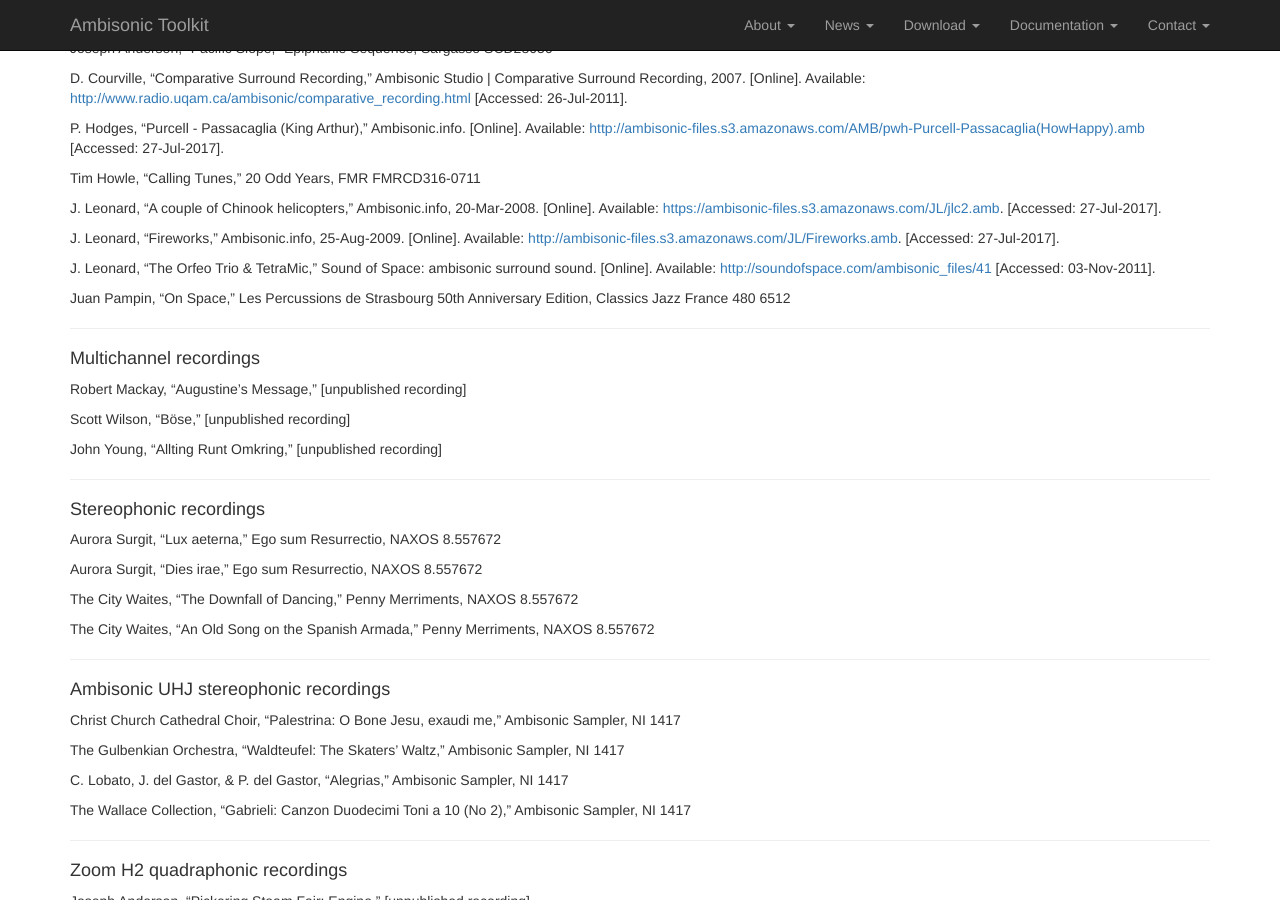
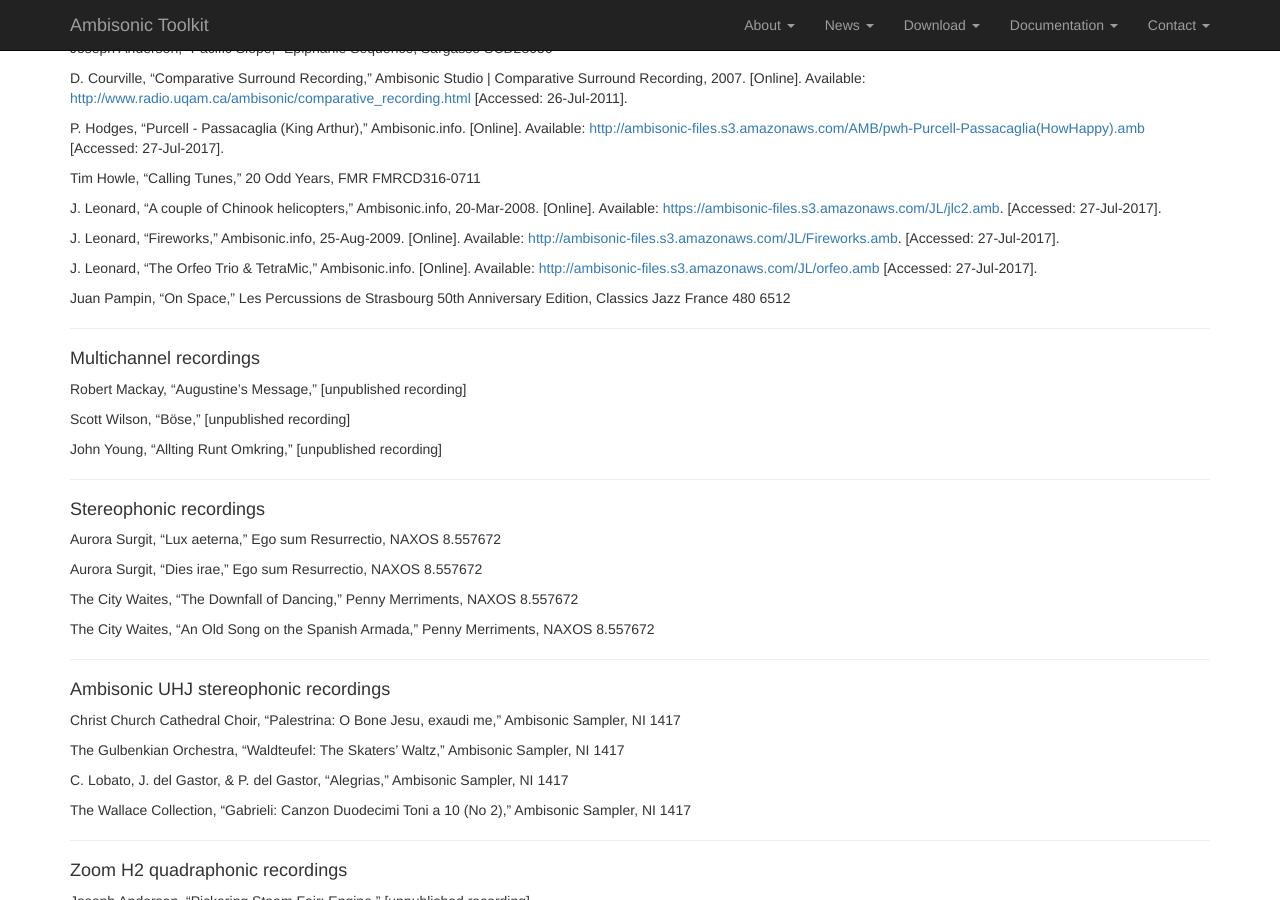
Before and after one commit to ambisonictoolkit/ambisonictoolkit.github.io, a Jekyll site: the page built from download/recordings.md, in a window 1280 px wide and 900 px high, scrolled down 1190 px. Built offline with Jekyll 4.4.1, drawn with Linux system fonts in a browser that asks for light colours; nearby versions of some CDN libraries.

Commit message:
Updating info on last file that has moved from Sound of Space

```diff
--- a/download/recordings.md
+++ b/download/recordings.md
@@ -90,9 +90,8 @@
 25-Aug-2009. [Online]. Available:
 [http://ambisonic-files.s3.amazonaws.com/JL/Fireworks.amb](http://ambisonic-files.s3.amazonaws.com/JL/Fireworks.amb). [Accessed: 27-Jul-2017].
 
-J. Leonard, "The Orfeo Trio & TetraMic," Sound of Space:
-ambisonic surround sound. [Online]. Available:
-[http://soundofspace.com/ambisonic_files/41](http://soundofspace.com/ambisonic_files/41) [Accessed: 03-Nov-2011].
+J. Leonard, "The Orfeo Trio & TetraMic," Ambisonic.info. [Online]. Available:
+[http://ambisonic-files.s3.amazonaws.com/JL/orfeo.amb](http://ambisonic-files.s3.amazonaws.com/JL/orfeo.amb) [Accessed: 27-Jul-2017].
 
 Juan Pampin, "On Space," Les Percussions de Strasbourg 50th Anniversary Edition, Classics Jazz France 480 6512
 
```
